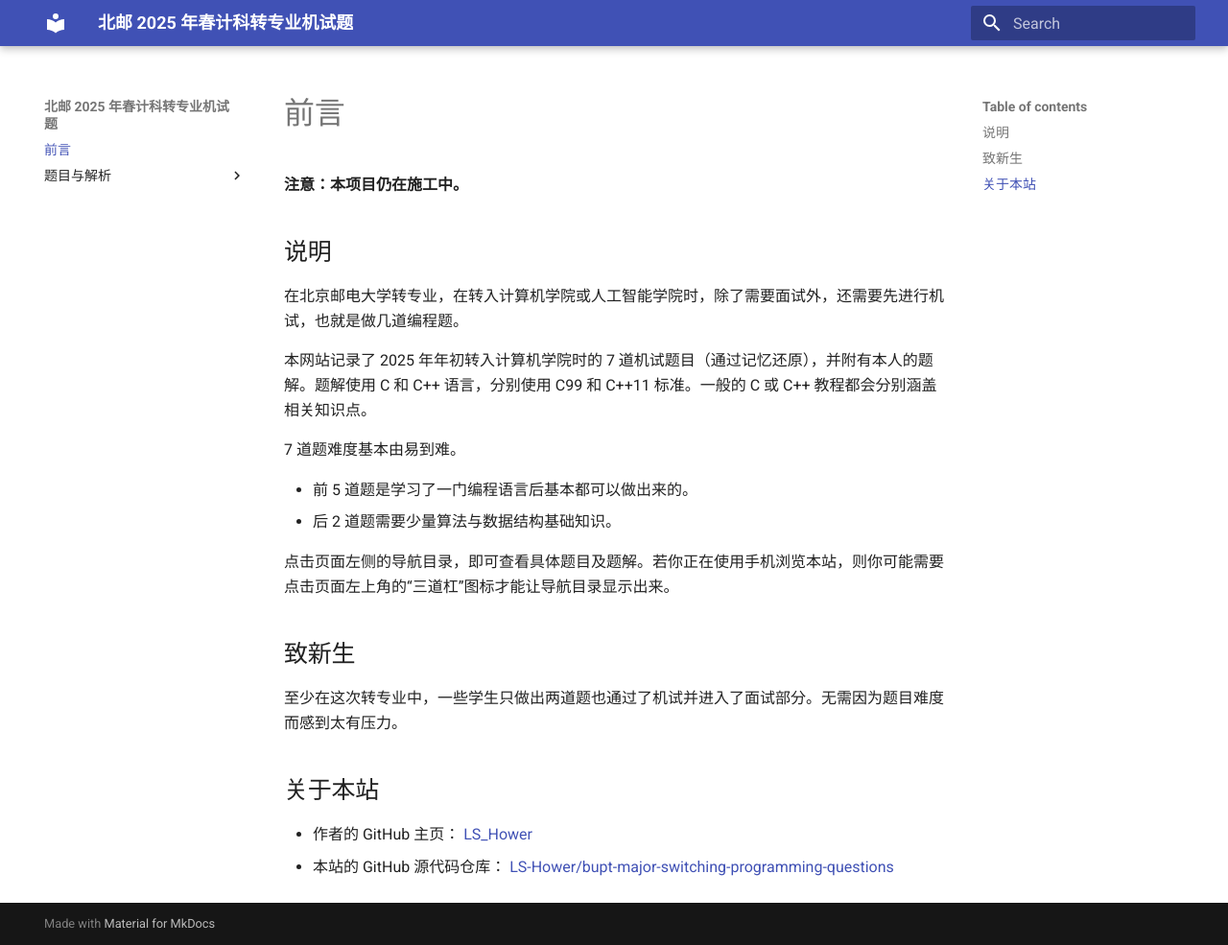
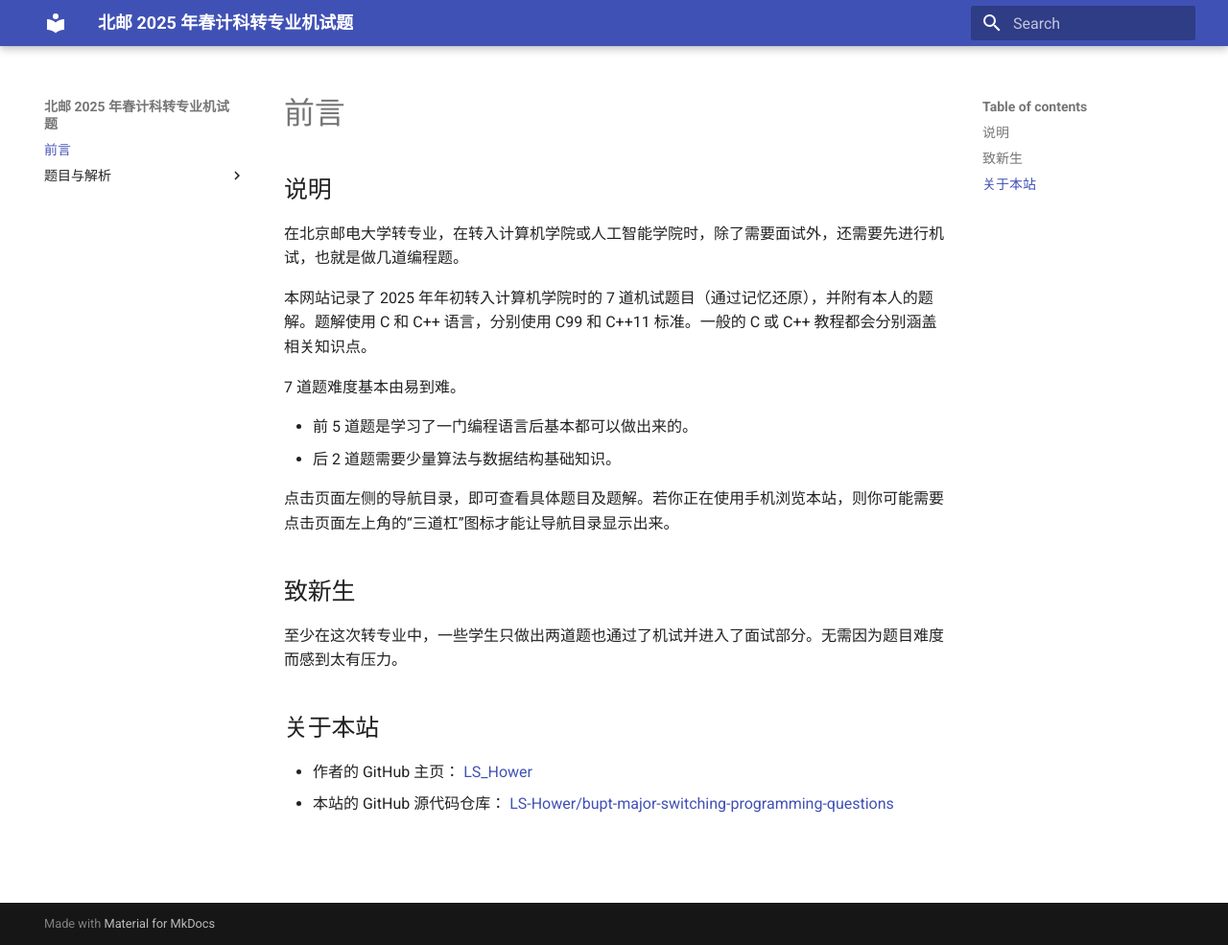
Before and after one commit to LS-Hower/bupt-major-switching-programming-questions, an MkDocs documentation site: the page built from docs/index.md, in a window 1280 px wide and 985 px high. Shown: the whole window at 96% size. Built offline with MkDocs 1.6.1 and Material for MkDocs 9.7.7, drawn with Linux system fonts in a browser that asks for light colours.

Commit message:
Remove line "still under construction"

```diff
--- a/docs/index.md
+++ b/docs/index.md
@@ -1,5 +1,3 @@
-**注意：本项目仍在施工中。**
-
 ## 说明
 
 在北京邮电大学转专业，在转入计算机学院或人工智能学院时，除了需要面试外，还需要先进行机试，也就是做几道编程题。
```
